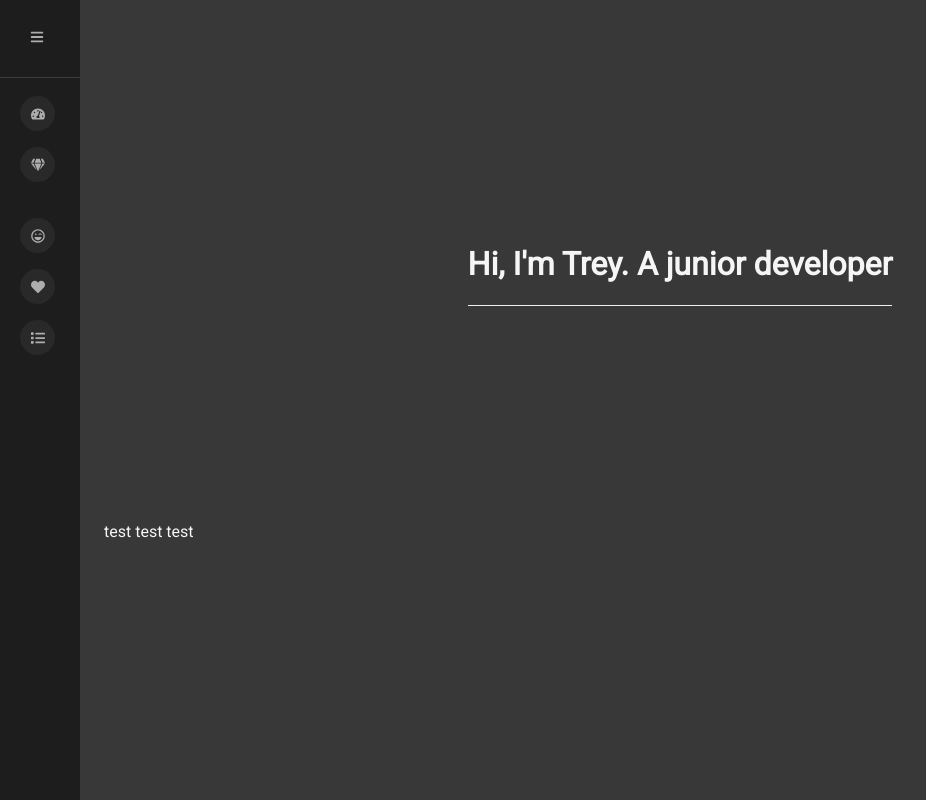
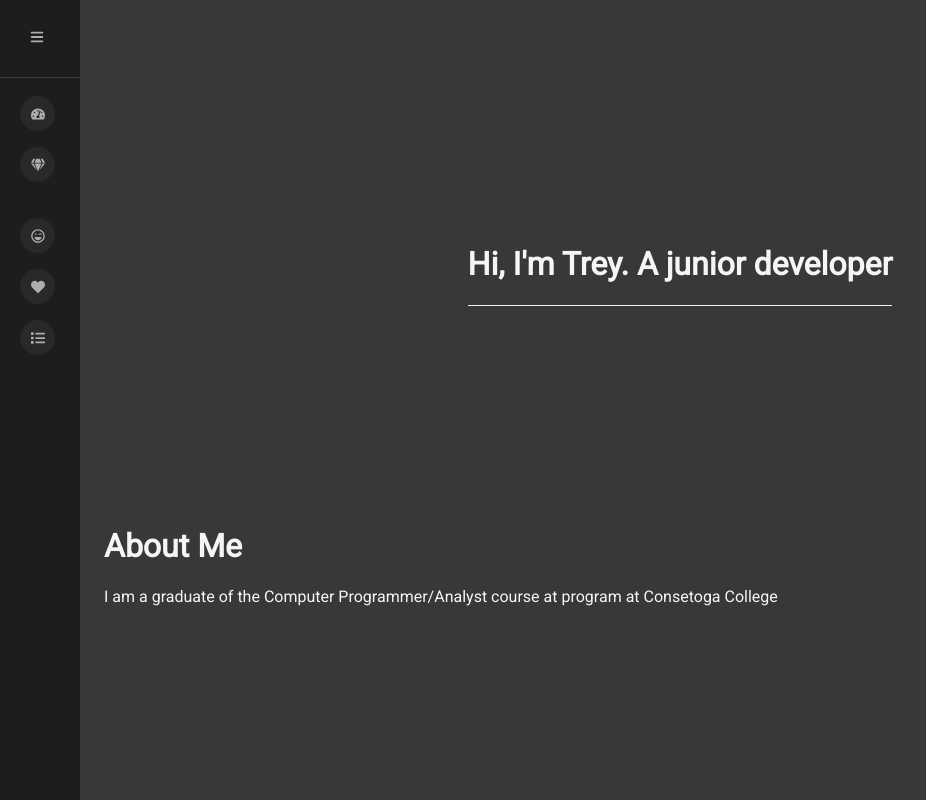
Before and after one commit to TreyPhillip/Portfolio, a React (Create React App) app: page / in a window 1280 px wide. Shown: the whole page, without its empty margins (0-926 px from the left). Built offline with nearby package versions, Linux system fonts and the light colour scheme.

Commit message:
Added About paragraph

```diff
--- a/src/Main.js
+++ b/src/Main.js
@@ -20,7 +20,11 @@ class Main extends Component {
                 <h1>Hi, I'm Trey. A junior developer</h1>
             </header>
             <body>
-                <p>test test test</p>
+                <div>
+                    <h1>About Me</h1>
+                    <p className="about">I am a graduate of the Computer Programmer/Analyst
+                        course at program at Consetoga College</p>
+                </div>
             </body>
         </main>
         );
```
